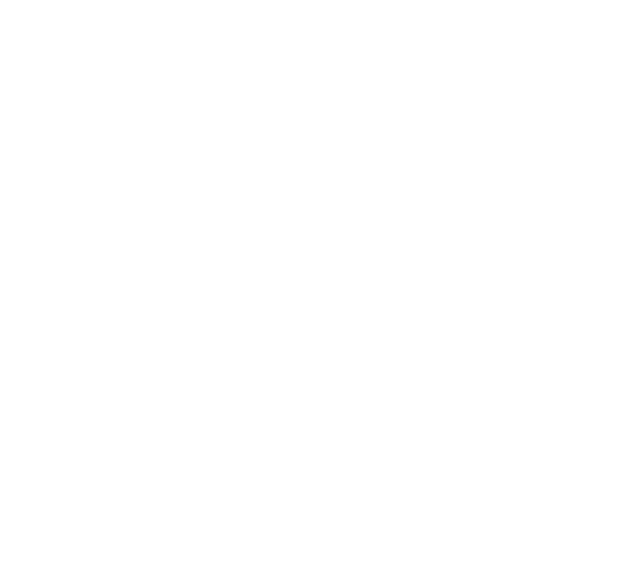
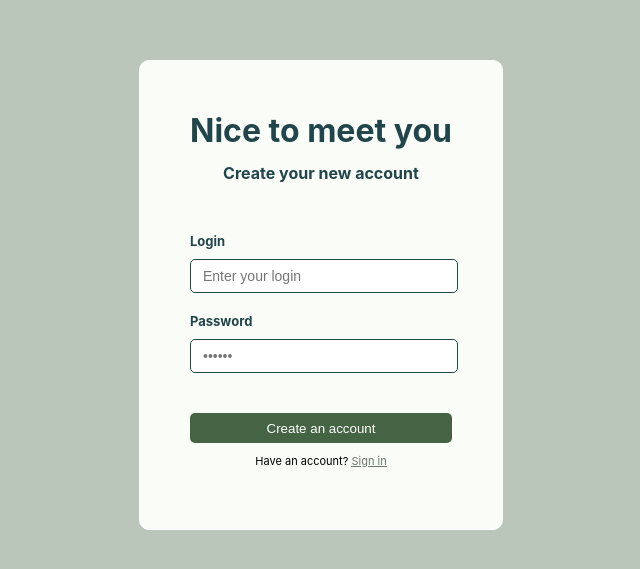
Before and after one commit to Listopad02/url-shorterer, a React (Create React App) app: page /signup in a window 1280 px wide. Shown: the part 105-674 px from the top of the page, without its empty margins (319-959 px from the left). Built offline with nearby package versions, Linux system fonts and the light colour scheme.

Commit message:
sign up component realized, api added, queries created

```diff
--- a/src/App.js
+++ b/src/App.js
@@ -1,6 +1,7 @@
 import Layout from "./layout/Layout";
-import Login from "./components/Login/Login";
+import Login from "./pages/Login/Login";
 import { Route, Routes } from 'react-router-dom';
+import Signup from "./pages/Signup/Signup";
 
 function App() {
   return (
@@ -8,7 +9,7 @@
       <Layout>
         <Routes>
           <Route path='/' element={<Login />} />
-          <Route path='/signup' />
+          <Route path='/signup' element={<Signup />} />
           <Route path='/main' />
         </Routes>
       </Layout>
--- a/src/components/Login/Login.js
+++ /dev/null
@@ -1,33 +0,0 @@
-import React from 'react'
-import './Login.css'
-import { NavLink } from 'react-router-dom'
-
-const Login = () => {
-  return (
-    <div className='login'>
-      <div className='login-container'>
-
-        <div className="login-title">
-          <h1 className='login-title__header'>Welcome back</h1>
-          <h2 className='login-title__text'>Please enter your details</h2>
-        </div>
-
-        <div className="login-forms">
-          <p className='login-forms__name'>Login</p>
-          <input type="text" placeholder='Enter your login' className='login-forms__input' />
-          <p className='login-forms__name'>Password</p>
-          <input type="password" placeholder='••••••' className='login-forms__input' />
-        </div>
-
-        <div className="login-options">
-          <button className='login-options__button'>Sign in</button>
-          <p className='login-options__text'>Don't have an account? <NavLink to={'/signup'}>
-              <span className='link'>Sign up</span></NavLink>
-          </p>
-        </div>
-      </div>
-    </div>
-  )
-}
-
-export default Login
--- /dev/null
+++ b/src/pages/Login/Login.js
@@ -0,0 +1,67 @@
+import React, { useState } from 'react'
+import './Login.css'
+import { NavLink } from 'react-router-dom'
+import api from '../../utils/api'
+
+const Login = () => {
+  const [login, setLogin] = useState('')
+  const [password, setPassword] = useState('')
+
+  async function logIn() {
+    try {
+      await api("/login", {
+        method: "GET",
+        headers: {
+          Accept: "application/json",
+          "Content-Type": "application/json",
+        },
+        body: JSON.stringify({
+          grant_type: '',
+          username: login,
+          password: password,
+          scope: '',
+          client_id: '',
+          client_secret: ''
+        })
+      })
+    } catch (err) {
+      console.log(err)
+    }
+  }
+
+  return (
+    <div className='login'>
+      <div className='login-container'>
+
+        <div className="login-title">
+          <h1 className='login-title__header'>Welcome back</h1>
+          <h2 className='login-title__text'>Please enter your details</h2>
+        </div>
+
+        <div className="login-forms">
+          <p className='login-forms__name'>Login</p>
+          <input type="text"
+                 placeholder='Enter your login'
+                 className='login-forms__input'
+                 onChange={e => setLogin(e.target.value)} />
+          <p className='login-forms__name'>Password</p>
+          <input type="password"
+                 placeholder='••••••'
+                 className='login-forms__input'
+                 onChange={e => setPassword(e.target.value)} />
+        </div>
+
+        <div className="login-options">
+          <button className='login-options__button'
+                  onClick={() => logIn()}
+          >Sign in</button>
+          <p className='login-options__text'>Don't have an account? <NavLink to={'/signup'}>
+              <span className='link'>Sign up</span></NavLink>
+          </p>
+        </div>
+      </div>
+    </div>
+  )
+}
+
+export default Login
--- /dev/null
+++ b/src/pages/Signup/Signup.js
@@ -0,0 +1,61 @@
+import React, { useState } from 'react'
+import './Signup.css'
+import api from '../../utils/api'
+import { NavLink } from 'react-router-dom'
+
+const Signup = () => {
+  const [login, setLogin] = useState('')
+  const [password, setPassword] = useState('')
+
+  async function signUp() {
+    try {
+      await api(`/register?username=${login}&password=${password}`, {
+        method: "POST",
+        headers: {
+            Accept: "application/json",
+            "Content-Type": "application/json",
+        },
+      })
+    } catch (err) {
+      console.log(err)
+    }
+  }
+
+  return (
+    <div className='login'>
+      <div className='login-container'>
+
+        <div className="login-title">
+          <h1 className='login-title__header'>Nice to meet you</h1>
+          <h2 className='login-title__text'>Create your new account</h2>
+        </div>
+
+        <div className="login-forms">
+          <p className='login-forms__name'>Login</p>
+          <input type="text"
+                 placeholder='Enter your login'
+                 className='login-forms__input'
+                 onChange={e => setLogin(e.target.value)}
+                 required />
+          <p className='login-forms__name'>Password</p>
+          <input type="password"
+                 placeholder='••••••'
+                 className='login-forms__input'
+                 onChange={e => setPassword(e.target.value)}
+                 required />
+        </div>
+
+        <div className="login-options">
+          <button className='login-options__button'
+                  onClick={() => signUp()}
+          >Create an account</button>
+          <p className='login-options__text'>Have an account? <NavLink to={'/'}>
+              <span className='link'>Sign in</span></NavLink>
+          </p>
+        </div>
+      </div>
+    </div>
+  )
+}
+
+export default Signup
--- /dev/null
+++ b/src/utils/api.js
@@ -0,0 +1,11 @@
+export default async function (url, data) {
+    try {
+      const response = await fetch("http://79.143.31.216" + url, data);
+
+      if (response.status === 200 || 201) {
+        return await response.json();
+      }
+    } catch (err) {
+      return await err;
+    }
+  }
```
Also changed, not shown: src/pages/Login/Login.css (renamed from src/components/Login/Login.css), src/pages/Signup/Signup.css (added).
